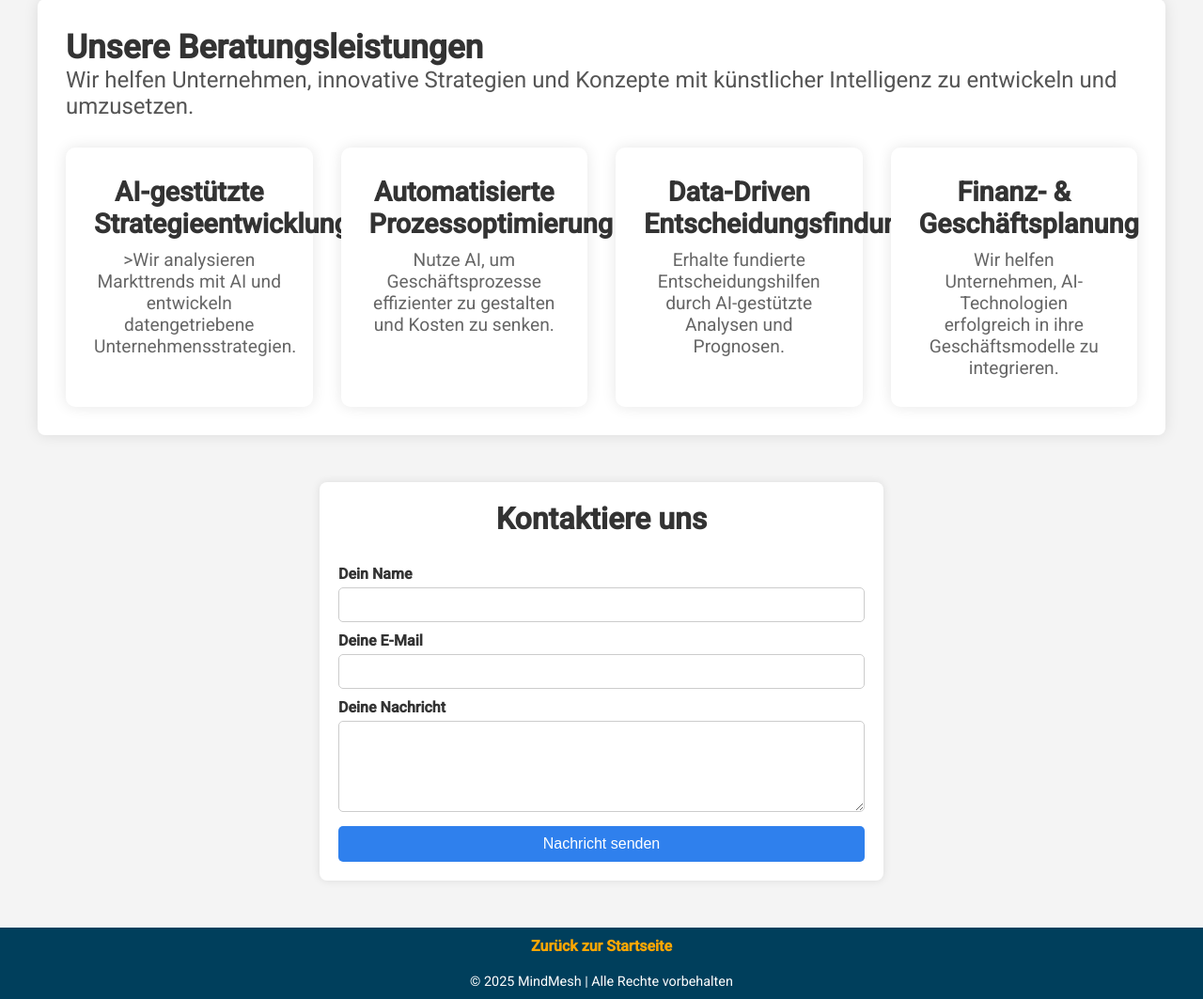
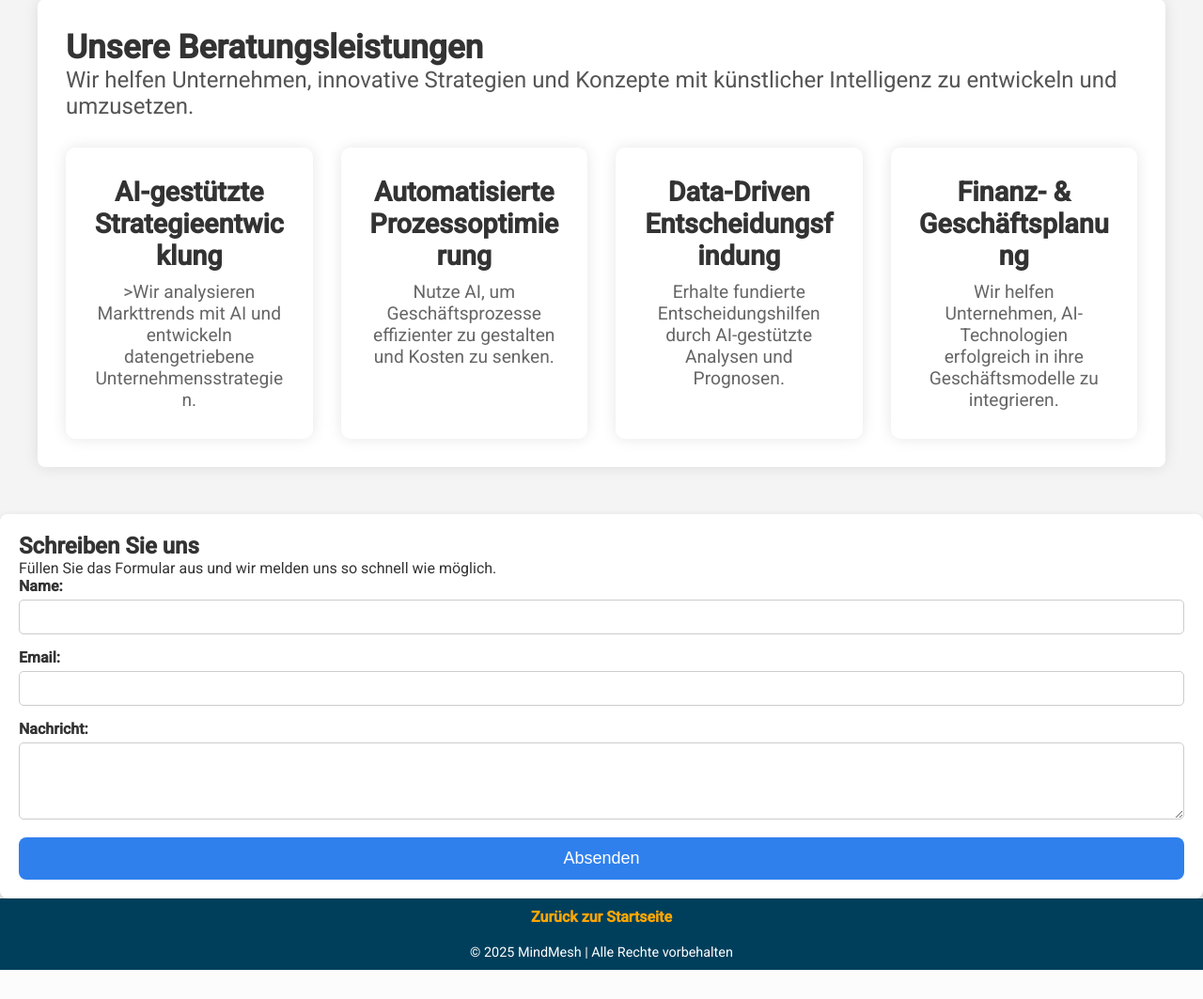
Before and after one commit to MKdev203/E-Business-MindMesh, a Flask app: page /beratung in a window 1280 px wide. Shown: the part 305-1368 px from the top of the page at 94% size. After the commit the page ends 1337 px from the top, so only its background shows below. Run offline with Flask 3, Linux system fonts and the light colour scheme.

Commit message:
Kontaktformular Unterseiten Funktionsfähig gemacht, Text auf Breite der Kästchen angepasst

```diff
--- a/static/beratung.css
+++ b/static/beratung.css
@@ -85,6 +85,8 @@ nav ul li a:hover {
     box-shadow: 0 0 15px rgba(0, 0, 0, 0.1);
     text-align: center;
     font-size: 1.2em;
+    word-wrap: break-word;
+    overflow-wrap: break-word;
 }
 
 .service-box:hover {
@@ -103,46 +105,81 @@ nav ul li a:hover {
 
 /* Kontaktformular */
 .contact-form {
-    max-width: 600px;
-    margin: 50px auto;
+    background: white;
     padding: 20px;
-    background: white;
     border-radius: 8px;
-    box-shadow: 0 0 10px rgba(0, 0, 0, 0.1);
+    box-shadow: 0px 4px 8px rgba(0, 0, 0, 0.2);
 }
-.contact-form h2 {
-    text-align: center;
-    font-size: 2em;
-    margin-bottom: 20px;
+
+.input-group {
+    text-align: left;
+    margin-bottom: 15px;
 }
-.contact-form form {
-    display: flex;
-    flex-direction: column;
+
+label {
+    font-weight: bold;
+    display: block;
+    margin-bottom: 5px;
 }
-.contact-form label {
-    margin-top: 10px;
-    font-weight: bold;
-}
-.contact-form input,
-.contact-form textarea {
+
+input, textarea {
     width: 100%;
     padding: 10px;
-    margin-top: 5px;
     border: 1px solid #ccc;
     border-radius: 5px;
 }
-.contact-form button {
-    margin-top: 15px;
-    padding: 10px;
+
+textarea {
+    resize: vertical;
+}
+
+/* Button */
+button {
+    width: 100%;
+    padding: 12px;
+    font-size: 18px;
     background: #2f80ed;
     color: white;
     border: none;
+    border-radius: 8px;
     cursor: pointer;
-    border-radius: 5px;
-    font-size: 1em;
+    transition: background 0.3s ease-in-out;
 }
-.contact-form button:hover {
+
+button:hover {
     background: #0056b3;
+}
+
+/* Benachrichtigung */
+.notification {
+    position: fixed;
+    top: 50%;
+    left: 50%;
+    transform: translate(-50%, -50%);
+    background: #28a745;
+    color: white;
+    padding: 20px;
+    font-size: 1.2rem;
+    font-weight: bold;
+    text-align: center;
+    border-radius: 8px;
+    box-shadow: 0px 4px 6px rgba(0, 0, 0, 0.3);
+    animation: fadeIn 0.5s ease-in-out;
+    z-index: 1000;
+}
+
+@keyframes fadeIn {
+    from { opacity: 0; }
+    to { opacity: 1; }
+}
+
+.fade-out {
+    animation: fadeOut 0.5s ease-in-out;
+}
+
+@keyframes fadeOut {
+    from { opacity: 1; }
+    to { opacity: 0; }
 }
 
 /* Container für beide Footer */
--- a/templates/beratung.html
+++ b/templates/beratung.html
@@ -47,18 +47,22 @@
 
     <!-- Kontaktformular -->
     <section class="contact-form">
-        <h2>Kontaktiere uns</h2>
-        <form action="/beratung-kontakt" method="POST">
-            <label for="name">Dein Name</label>
-            <input type="text" id="name" name="name" required>
-
-            <label for="email">Deine E-Mail</label>
-            <input type="email" id="email" name="email" required>
-
-            <label for="message">Deine Nachricht</label>
-            <textarea id="message" name="message" rows="5" required></textarea>
-
-            <button type="submit">Nachricht senden</button>
+        <h2>Schreiben Sie uns</h2>
+        <p>Füllen Sie das Formular aus und wir melden uns so schnell wie möglich.</p>
+        <form onsubmit="return showNotification()">
+            <div class="input-group">
+                <label for="name">Name:</label>
+                <input type="text" id="name" name="name" required>
+            </div>
+            <div class="input-group">
+                <label for="email">Email:</label>
+                <input type="email" id="email" name="email" required>
+            </div>
+            <div class="input-group">
+                <label for="message">Nachricht:</label>
+                <textarea id="message" name="message" rows="4" required></textarea>
+            </div>
+            <button type="submit">Absenden</button>
         </form>
     </section>
 
@@ -71,5 +75,30 @@
         © 2025 MindMesh | Alle Rechte vorbehalten
     </div>
 </div>
+
+<script>
+    function showNotification(event) {
+        event.preventDefault(); // Verhindert das Neuladen der Seite
+
+        // Formular zurücksetzen
+        document.querySelector("form").reset();
+
+        // Benachrichtigung erstellen
+        const notification = document.createElement('div');
+        notification.innerText = "Formular wurde erfolgreich abgesendet!";
+        notification.classList.add("notification");
+
+        document.body.appendChild(notification);
+
+        // Benachrichtigung nach 3 Sekunden ausblenden
+        setTimeout(() => {
+            notification.classList.add("fade-out");
+            setTimeout(() => notification.remove(), 500);
+        }, 3000);
+    }
+
+    // Event-Listener für das Formular
+    document.querySelector("form").addEventListener("submit", showNotification);
+    </script>
 </body>
 </html>
```
Also changed, not shown: static/marketing.css (+59 -24 lines), templates/marketing.html (+41 -12 lines).
